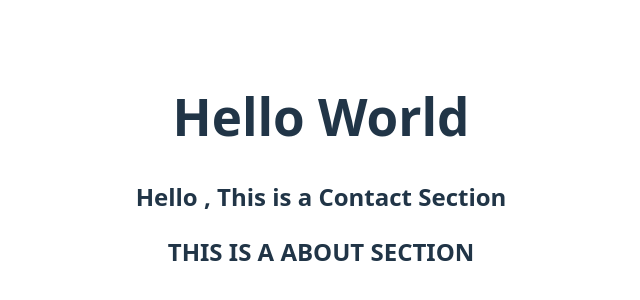
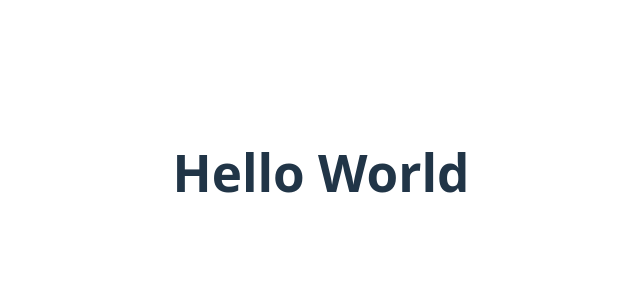
Before and after one commit to ridwanahmedxix/React-, a React (Vite) app in the folder Lesson/Lesson-1/: page / in a window 1280 px wide. Shown: the part 228-528 px from the top of the page, without its empty margins (319-959 px from the left). Built offline with nearby package versions, Linux system fonts and the light colour scheme.

Commit message:
components File create

```diff
--- a/Lesson/Lesson-1/src/About.jsx
+++ /dev/null
@@ -1,11 +0,0 @@
-import React from "react";
-
-const About = () => {
-  return (
-    <div>
-      <h2>THIS IS A ABOUT SECTION</h2>
-    </div>
-  );
-};
-
-export default About;
--- a/Lesson/Lesson-1/src/App.jsx
+++ b/Lesson/Lesson-1/src/App.jsx
@@ -1,12 +1,8 @@
-import About from "./About";
 import "./App.css";
-import Contact from "./Contact";
 function App() {
   return (
     <>
       <h1>Hello World </h1>
-      <Contact></Contact>
-      <About></About>
     </>
   );
 }
--- a/Lesson/Lesson-1/src/Contact.jsx
+++ /dev/null
@@ -1,9 +0,0 @@
-function Contact() {
-  return (
-    <div>
-      <h2>Hello , This is a Contact Section</h2>
-    </div>
-  );
-}
-
-export default Contact;
```
Also changed, not shown: Lesson/Lesson-1/src/components/Home/Home.jsx (added, +9 -0 lines), Lesson/Lesson-1/src/components/Home/Home.css (added).
